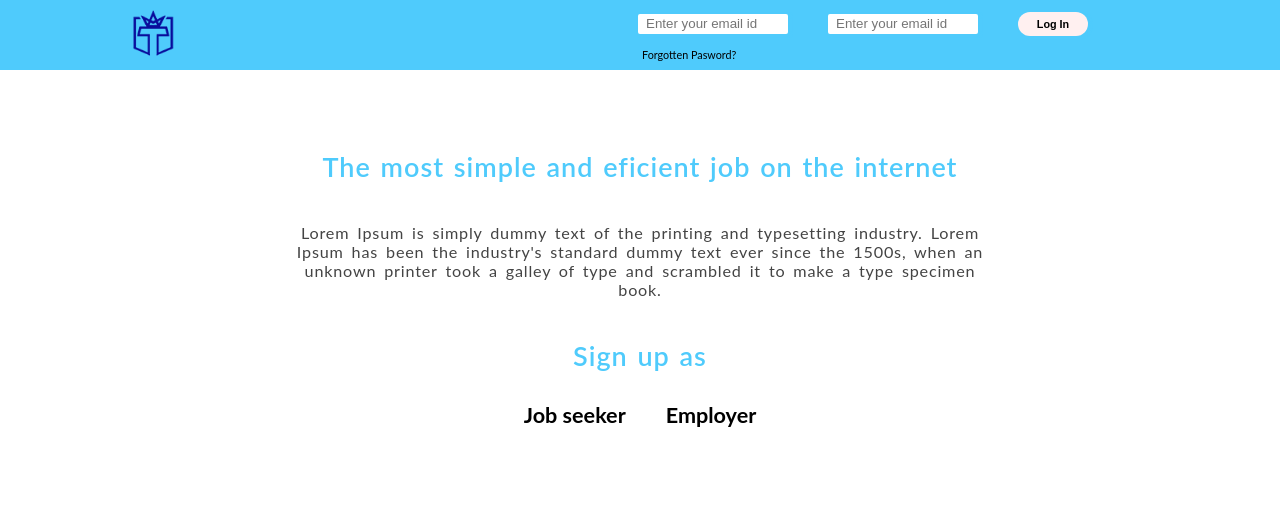
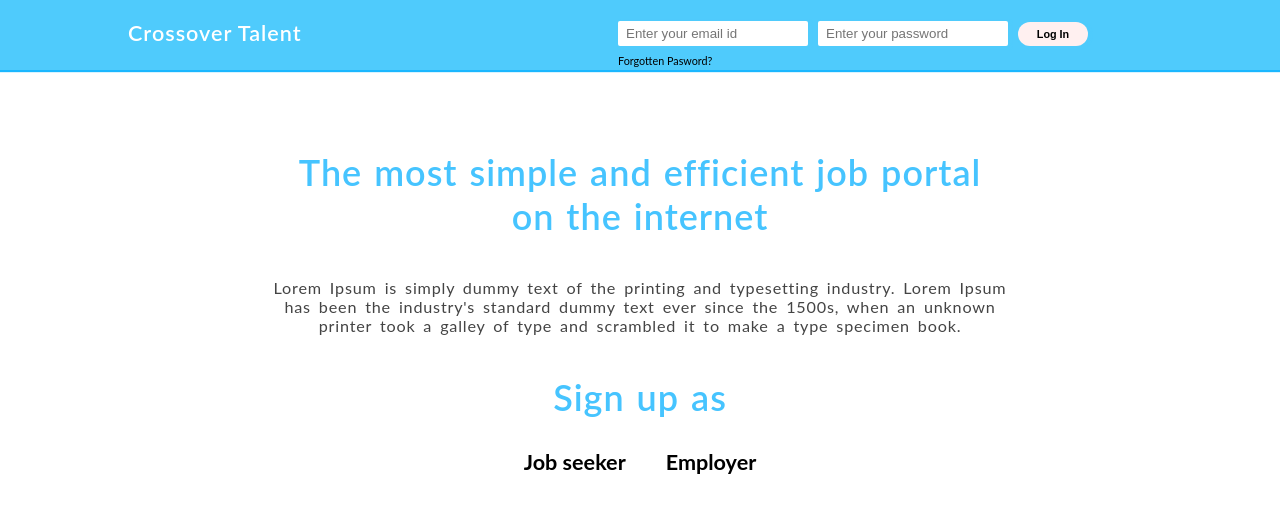
Before and after one commit to sumeet-sarkar/crossover-talent, a React (Create React App) app in the folder frontend/: page / in a window 1280 px wide. Shown: the top 512 px of the page. Built offline with nearby package versions, Linux system fonts and the light colour scheme.

Commit message:
bug fixes in login form

```diff
--- a/frontend/src/components/LoginForm/LoginForm.css
+++ b/frontend/src/components/LoginForm/LoginForm.css
@@ -1,16 +1,16 @@
 .login_container{
     box-sizing: border-box;
     margin-right: 15%;
-    height: 60px;
+    height: 50px;
     float: right;
-    margin-top: 10px;
+    margin-top: 20px;
 }
 
 .login_username, .login_password{
     margin-right: 10px;
     display: inline-block;
     height: 34px;
-    width: 180px;
+    width: 190px;
 }
 
 .forgotten_password{
@@ -19,6 +19,5 @@
     margin: 0;
     font-size: 60%;
     cursor: pointer;
-    padding: 4px;
     position: relative;
 }
--- a/frontend/src/components/LoginForm/LoginForm.js
+++ b/frontend/src/components/LoginForm/LoginForm.js
@@ -22,7 +22,7 @@ const loginForm = props => {
                         name="password"
                         onChange={props.changed}
                         value={props.password}
-                        placeholder="Enter your email id"/>
+                        placeholder="Enter your password"/>
                 </div>
                 <button
                     type="button" onClick={props.login}>
--- a/frontend/src/components/Signup/SignupLandingPage.css
+++ b/frontend/src/components/Signup/SignupLandingPage.css
@@ -1,8 +1,8 @@
 .Signup {
     display: block;
-    max-width: 700px;
+    max-width: 750px;
     height: 100%;
-    color: #4fcbfc;
+    color: #46c4ff;
     text-align: center;
     align-items: center;
     margin: 70px auto;
@@ -10,7 +10,6 @@
 
 .Signup h2 {
     padding: 10px;
-    font-weight: 600;
 }
 
 .Signup p {
--- a/frontend/src/components/Signup/SignupLandingPage.js
+++ b/frontend/src/components/Signup/SignupLandingPage.js
@@ -6,7 +6,7 @@ import './SignupLandingPage.css';
 const signupLandingPage = props => {
         return (
             <div className="Signup">
-                <h2>The most simple and eficient job on the internet</h2>
+                <h2>The most simple and efficient job portal on the internet</h2>
                 <p>
                     Lorem Ipsum is simply dummy text of the printing and typesetting industry. Lorem Ipsum has been the industry's standard dummy text ever since the 1500s, when an unknown printer took a galley of type and scrambled it to make a type specimen book.
                 </p>
--- a/frontend/src/containers/auth/login/Login.css
+++ b/frontend/src/containers/auth/login/Login.css
@@ -3,6 +3,17 @@
     width: 100%;
     background-color: #4fcbfc;
     box-sizing: border-box;
+    box-shadow: 0 1px 1px 1px #1bb7ff;
+}
+
+.header h3 {
+    font-size: 120%;
+    letter-spacing: 1px;
+    color: #fff;
+    display: inline-block;
+    vertical-align: middle;
+    padding: 0;
+    margin-top: 12px;
 }
 
 .header_logo{
--- a/frontend/src/containers/auth/login/Login.js
+++ b/frontend/src/containers/auth/login/Login.js
@@ -79,11 +79,12 @@ class Login extends Component {
             <>
                 <div className="header">
                     <div className="header_logo">
-                        <img
+                        {/* <img
                             src={logo}
                             alt="logo"
                             width="50px"
-                            height="50px"/>
+                            height="50px"/> */}
+                        <h3>Crossover Talent</h3>
                     </div>
                     <LoginForm
                         changed = {event => this.inputHandler(event)}
--- a/frontend/src/index.css
+++ b/frontend/src/index.css
@@ -35,14 +35,19 @@ a {
 
 input {
     border: none;
-    height: 20px;
-    width: 150px;
+    height: 25px;
+    width: 190px;
     border-radius: 2px;
     box-shadow: 2px 1px 3px 0px #4fcbfc;
     padding-left: 8px;
 }
 
+input, button, select, textarea {
+    outline: none;
+}
+
 button {
+    cursor: pointer;
     border: inherit;
     border-radius: 15px;
     height: 24px;
@@ -74,7 +79,7 @@ code {
 /* --------------- HEADINGS -------------- */
 
 h1, h2, h3 {
-    font-weight: 500;
+    font-weight: 600;
 }
 
 h1 {
@@ -86,7 +91,7 @@ h1 {
 
 h2 {
     margin: 0;
-    font-size: 150%;
+    font-size: 200%;
     word-spacing: 2px;
     letter-spacing: 1px;
 }
```
